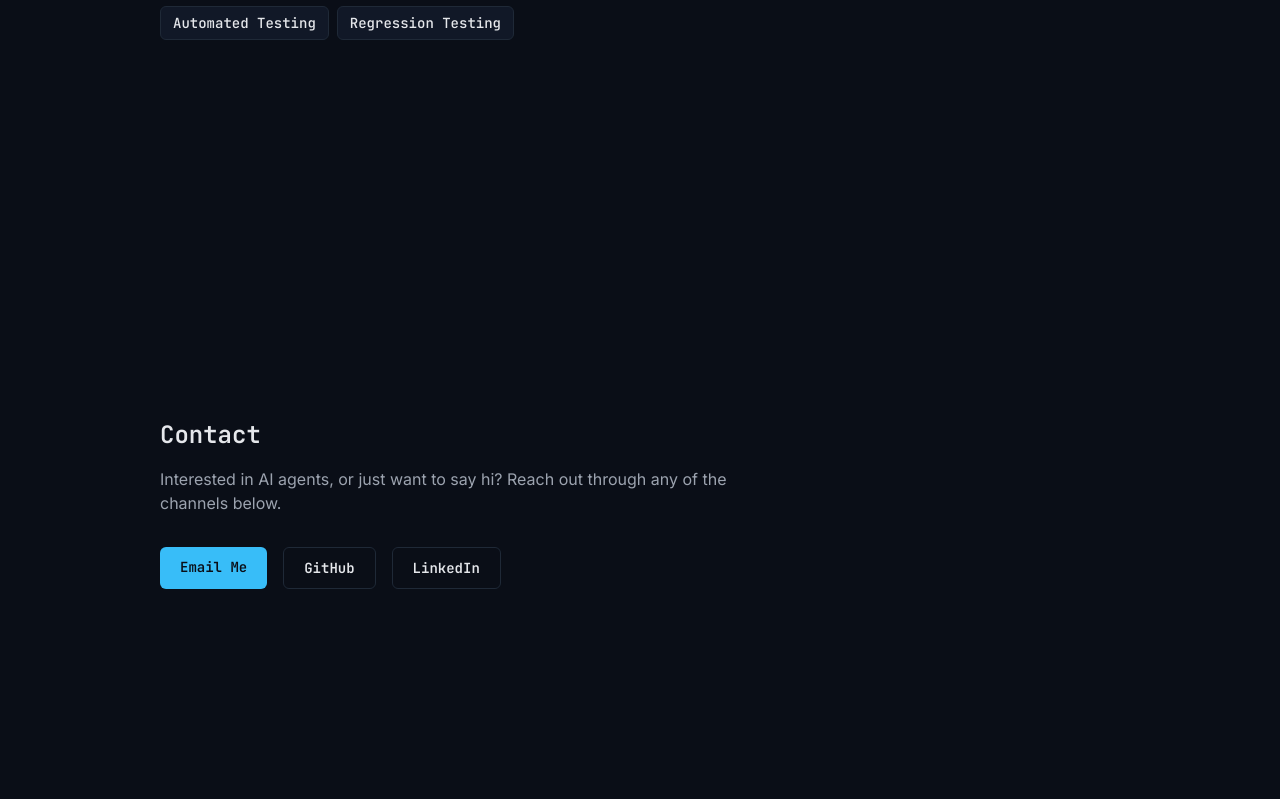
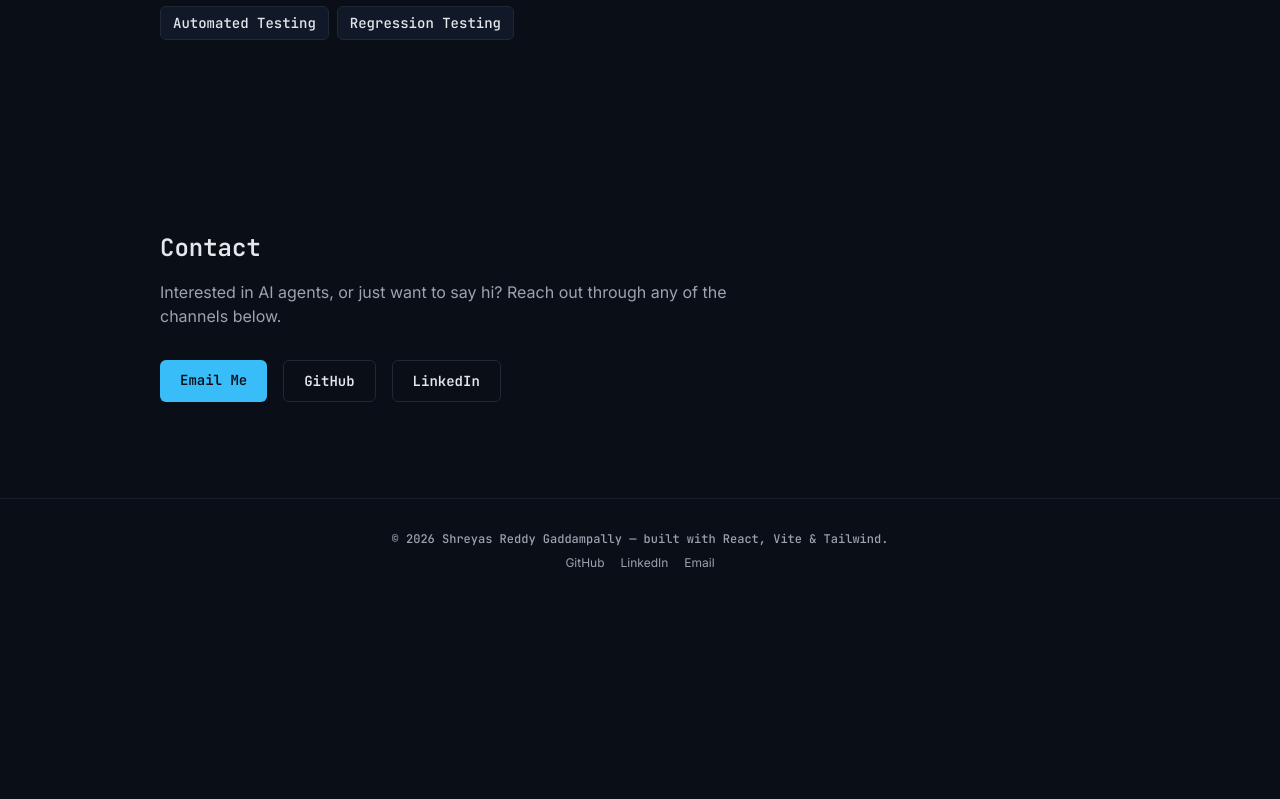
Before and after one commit to GSR2401/Portfolio, a React (Vite) app: page / in a window 1280 px wide. Shown: the part 6041-6840 px from the top of the page. After the commit the page ends 6644 px from the top, so only its background shows below. Built offline with nearby package versions, Linux system fonts and the light colour scheme.

Commit message:
changed the contact layout

```diff
--- a/src/components/Contact.jsx
+++ b/src/components/Contact.jsx
@@ -3,7 +3,7 @@ import Section from "./layout/Section";
 
 export default function Contact() {
   return (
-    <Section id="contact" title="Contact">
+    <Section id="contact" title="Contact" fullHeight={false}>
       <p className="mt-4 max-w-xl text-text-muted">
         Interested in AI agents, or just want to say hi? Reach out through any
         of the channels below.
--- a/src/components/layout/Section.jsx
+++ b/src/components/layout/Section.jsx
@@ -1,11 +1,20 @@
-export default function Section({ id, title, children, className = "" }) {
+export default function Section({
+  id,
+  title,
+  children,
+  className = "",
+  fullHeight = true,
+}) {
   const headingId = `${id}-heading`;
+  const heightClasses = fullHeight
+    ? "min-h-[calc(100vh-65px)] justify-center"
+    : "justify-start";
 
   return (
     <section
       id={id}
       aria-labelledby={headingId}
-      className={`mx-auto flex min-h-[calc(100vh-65px)] max-w-5xl flex-col justify-center px-4 py-16 sm:px-8 md:py-24 ${className}`}
+      className={`mx-auto flex max-w-5xl flex-col ${heightClasses} px-4 py-16 sm:px-8 md:py-24 ${className}`}
     >
       <h2
         id={headingId}
```
